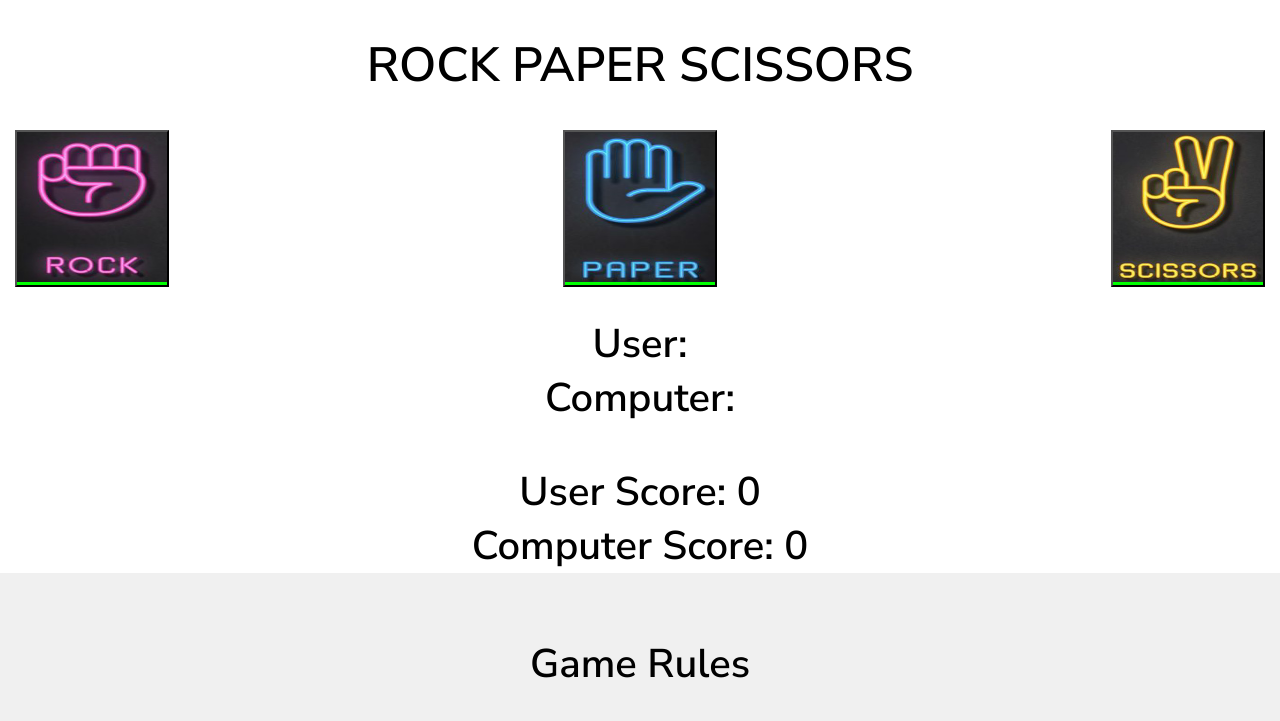
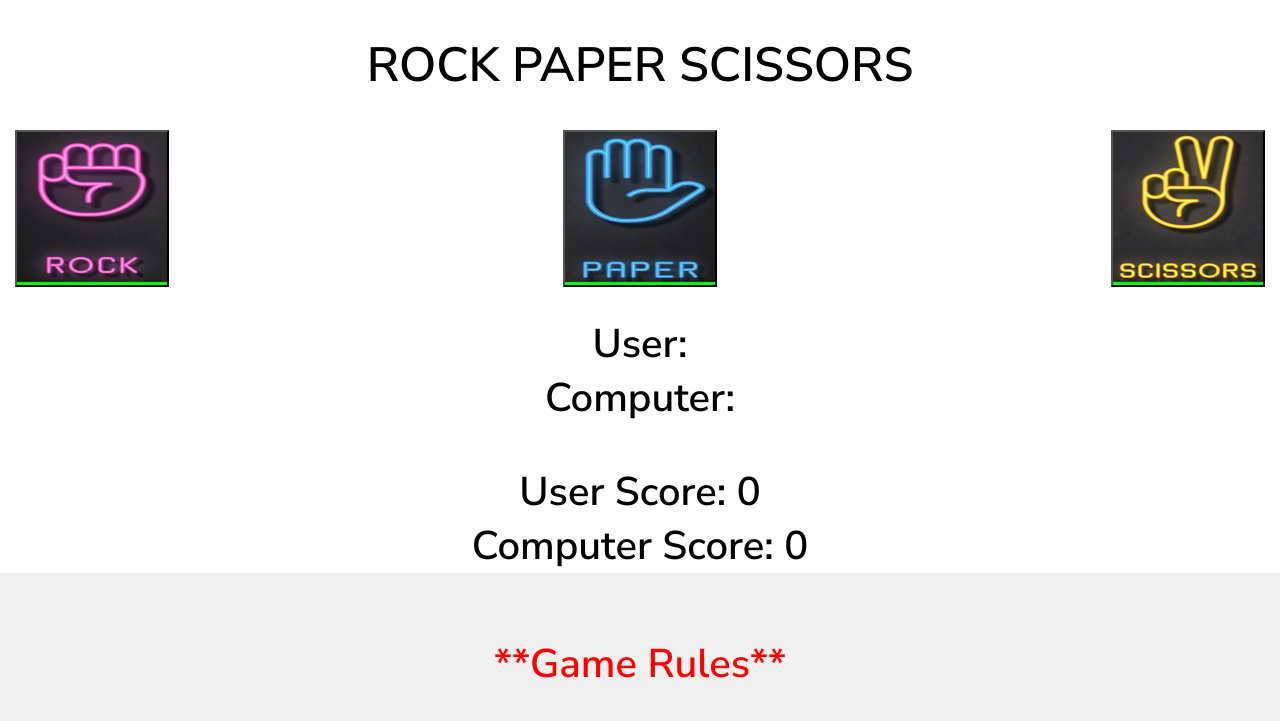
Before and after one commit to johnfurlong98/Rock-Paper-Scissors, a plain HTML site: page index.html in a window 1280 px wide. Shown: the top 721 px of the page. Drawn offline with Linux system fonts and the light colour scheme.

Commit message:
made changes to the h2 in the footer

```diff
--- a/assets/css/style.css
+++ b/assets/css/style.css
@@ -73,6 +73,10 @@ footer {
     padding: 20px;
     margin-top: auto;
     text-align: center;
+}
+
+footer h2 {
+    color: hsl(0, 100%, 50%);
 }
 
 /* Media Query: Small phones and up (375px and up) */
--- a/index.html
+++ b/index.html
@@ -38,7 +38,7 @@
     </div>
 
     <footer>
-        <h2>Game Rules</h2>
+        <h2>**Game Rules**</h2>
         <p>
             - Click to choose an option <br>
             - Rock crushes scissors <br>
```
